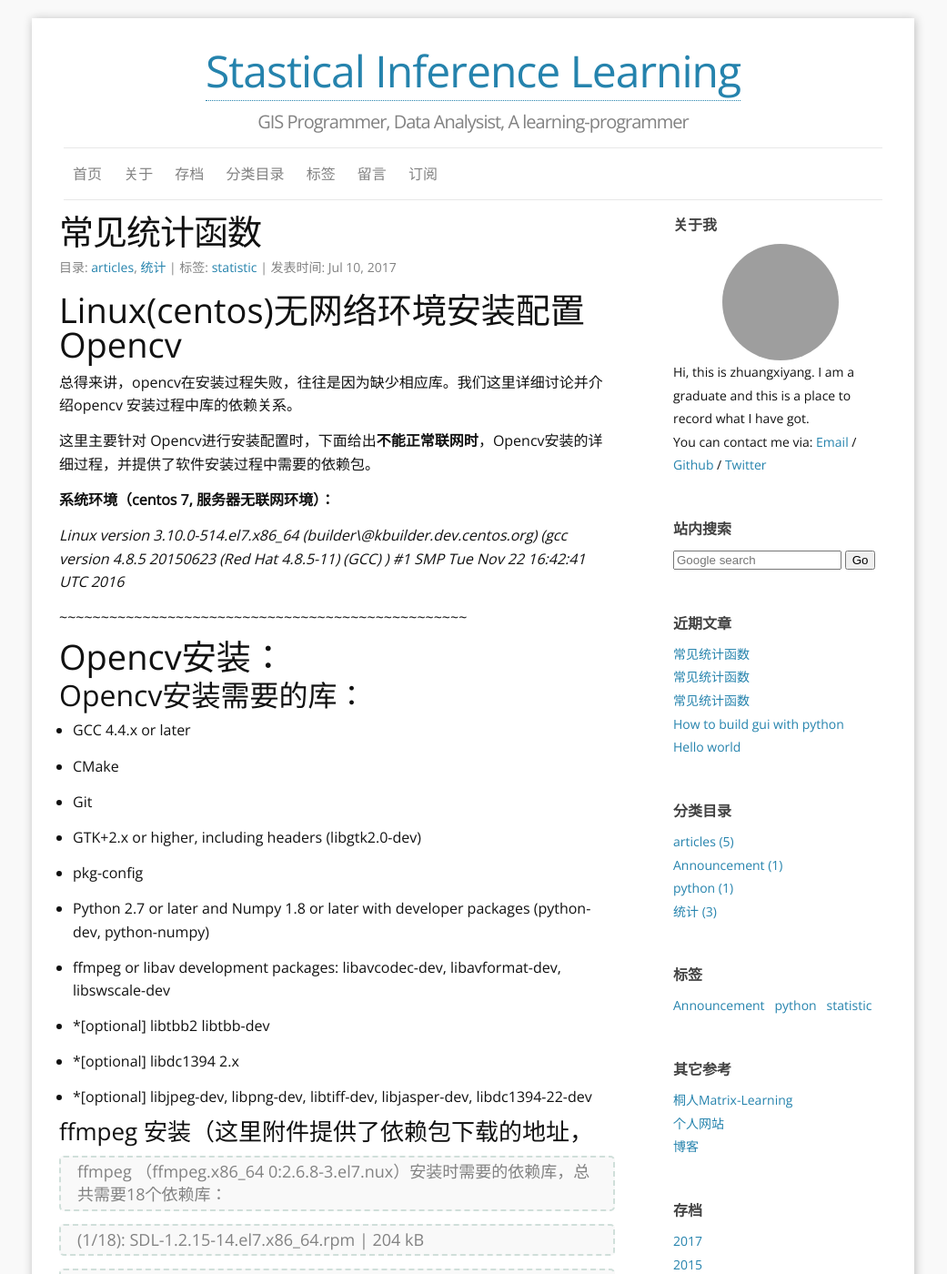
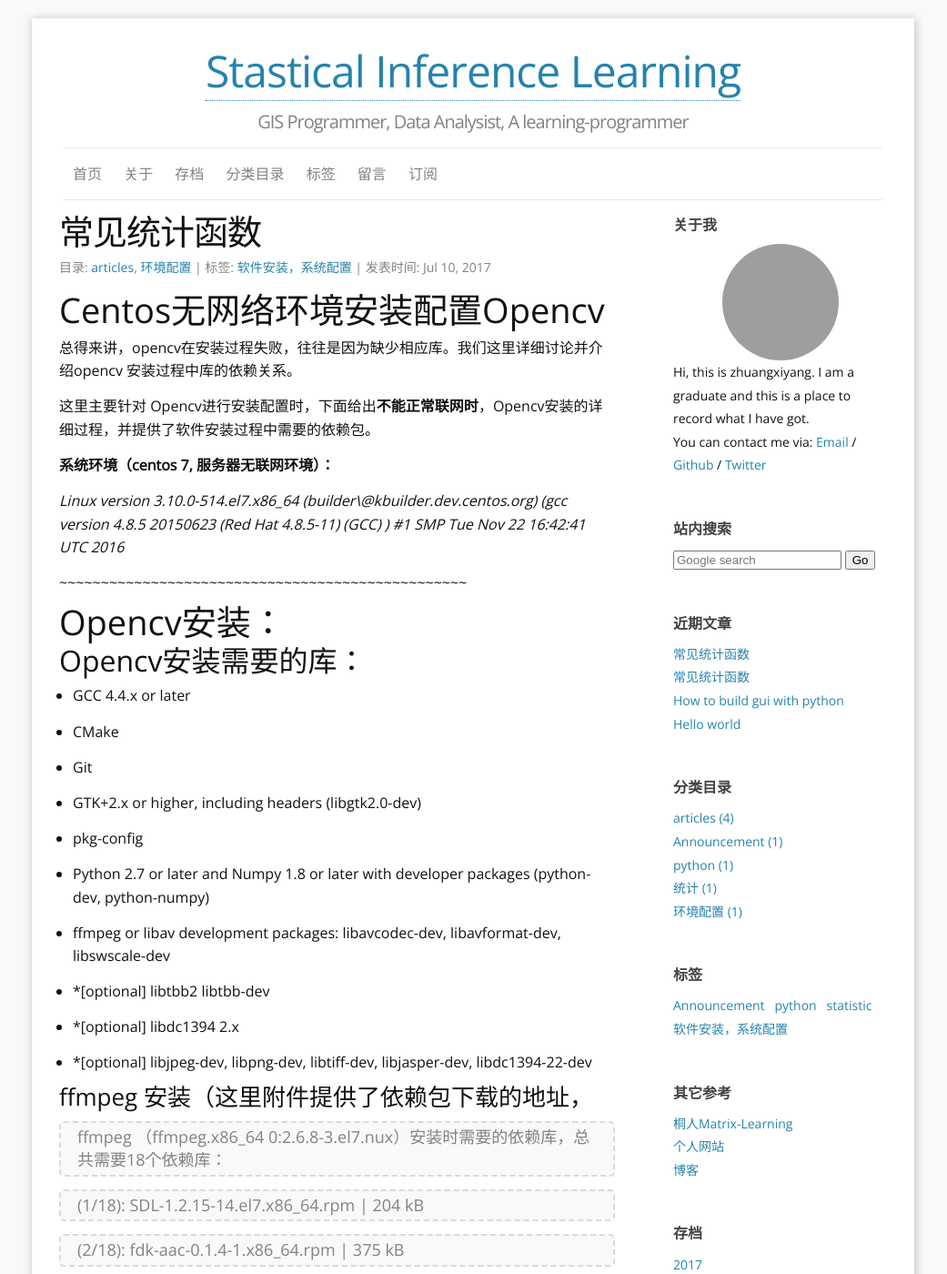
Before and after one commit to xiyangzhuang/xiyangzhuang.github.io, a Jekyll site: the page built from _posts/2017-07-10-install-opencv-on-centos-without-internet.md, in a window 1280 px wide and 1400 px high. Shown: the whole window at 91% size, without its empty margins (120-1161 px from the left). Built offline with Jekyll 4.4.1, drawn with Linux system fonts in a browser that asks for light colours; comment, search, counter and statistics services are not loaded; grey boxes are pictures that could not be loaded.

```diff
--- a/_posts/2017-07-10-install-opencv-on-centos-without-internet.md
+++ b/_posts/2017-07-10-install-opencv-on-centos-without-internet.md
@@ -2,14 +2,14 @@
 layout: post
 title: 常见统计函数
 modified: 2016-12-17
-categories: [articles, 统计]
+categories: [articles, 环境配置]
 tags:
-  - statistic
+  - 软件安装，系统配置
 comments: true
 ---
 
 
-Linux(centos)无网络环境安装配置Opencv
+Centos无网络环境安装配置Opencv
 =====================================
 
 总得来讲，opencv在安装过程失败，往往是因为缺少相应库。我们这里详细讨论并介绍opencv
```
Also changed, not shown: _posts/2015-10-17-statistic-function-implementation.md (deleted, +0 -12 lines).
